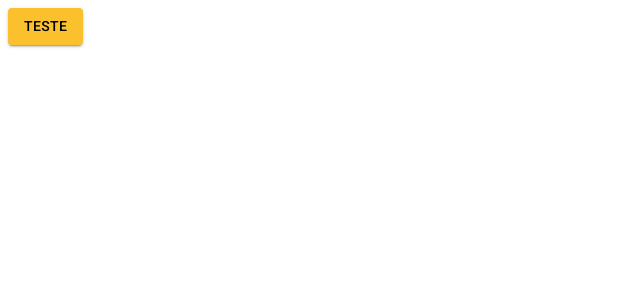
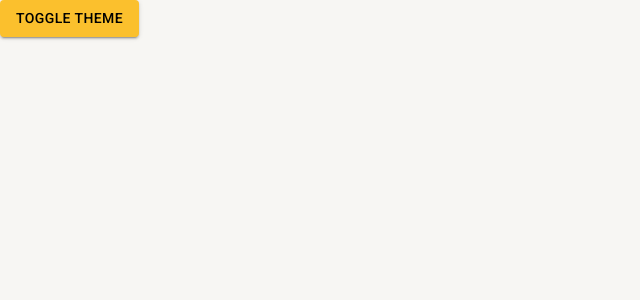
Before and after one commit to macedcrazy/cadastros_app, a React (Create React App) app: page /pagina-inicial in a window 1280 px wide. Shown: the top 300 px of the page, without its empty margins (0-640 px from the left). Built offline with nearby package versions, Linux system fonts and the light colour scheme.

Commit message:
feat: dark theme add and change theme configured

```diff
--- a/public/index.html
+++ b/public/index.html
@@ -18,7 +18,7 @@
 
 </head>
 
-<body>
+<body style="margin: 0;padding: 0;">
   <noscript>Você precisa de javascript para rodar a aplicação.</noscript>
   <div id="root"></div>
 </body>
--- a/src/routes/index.tsx
+++ b/src/routes/index.tsx
@@ -1,10 +1,12 @@
 import { Button } from "@mui/material";
 import { Routes, Route, Navigate } from "react-router-dom";
+import { useAppThemeContext } from "../shared/contexts";
 
 export const AppRoutes = () => {
+  const{ toggleTheme} = useAppThemeContext();
   return (
     <Routes>
-      <Route path="/pagina-inicial" element={<Button variant="contained" color="primary">Teste</Button>} />
+      <Route path="/pagina-inicial" element={<Button variant="contained" color="primary" onClick={toggleTheme}>toggle Theme</Button>} />
 
       <Route path="*" element={<Navigate to="/pagina-inicial" />} />
     </Routes>
--- /dev/null
+++ b/src/shared/contexts/ThemeContext.tsx
@@ -0,0 +1,42 @@
+import { createContext, ReactNode, useCallback, useContext, useMemo, useState } from "react";  // Corrigir aqui
+import { Box, ThemeProvider } from "@mui/material";
+import { LightTheme, DarkTheme } from "./../themes";
+
+interface IThemeContextData {
+    themeName: 'light' | 'dark';
+    toggleTheme: () => void;
+}
+
+interface AppThemeProviderProps {
+    children: ReactNode;  // Definindo o tipo de children
+}
+
+const ThemeContext = createContext({} as IThemeContextData);
+
+export const useAppThemeContext = () => {
+    return useContext(ThemeContext);
+}
+
+export const AppThemeProvider: React.FC<AppThemeProviderProps> = ({ children }) => {
+    const [themeName, setThemeName] = useState<'light' | 'dark'>('light');  // Corrigir aqui
+
+    const toggleTheme = useCallback(() => {
+        setThemeName(oldThemeName => oldThemeName === 'light' ? 'dark' : 'light');
+    }, []);
+
+    const theme = useMemo(() => {
+        if (themeName === 'light') return LightTheme;
+
+        return DarkTheme;
+    }, [themeName]);
+
+    return (
+        <ThemeContext.Provider value={{ themeName, toggleTheme }}>
+            <ThemeProvider theme={theme}>
+                <Box width="100vw" height="100vh" bgcolor={theme.palette.background.default}>
+                    {children}
+                </Box>
+            </ThemeProvider>
+        </ThemeContext.Provider>
+    );
+};
--- a/src/shared/contexts/index.ts
+++ b/src/shared/contexts/index.ts
@@ -1 +1 @@
-export { };
+export * from './ThemeContext'
--- /dev/null
+++ b/src/shared/themes/Dark.ts
@@ -0,0 +1,25 @@
+
+import { createTheme } from '@mui/material';
+import { cyan, yellow } from '@mui/material/colors';
+
+export const DarkTheme = createTheme ({
+    palette: {
+        primary: {
+            main: yellow[700],
+            dark: yellow[700] ,
+            light: yellow[500] ,
+            contrastText: '#fffff',
+        },
+        secondary: {
+            main: cyan[500],
+            dark: yellow[400] ,
+            light: yellow[300] ,
+            contrastText: '#fffff',
+
+        },
+        background: {
+            paper: '#303134' ,
+            default: '#202124',
+        }
+    }
+});
--- a/src/shared/themes/index.ts
+++ b/src/shared/themes/index.ts
@@ -1 +1,2 @@
 export * from './Light';
+export * from './Dark';
```
Also changed, not shown: src/App.tsx (+3 -6 lines).
